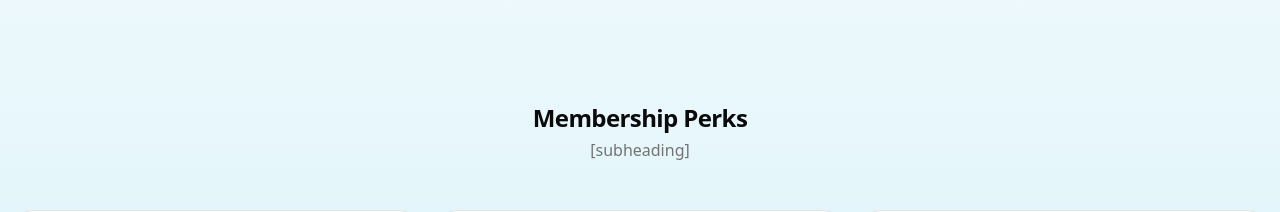
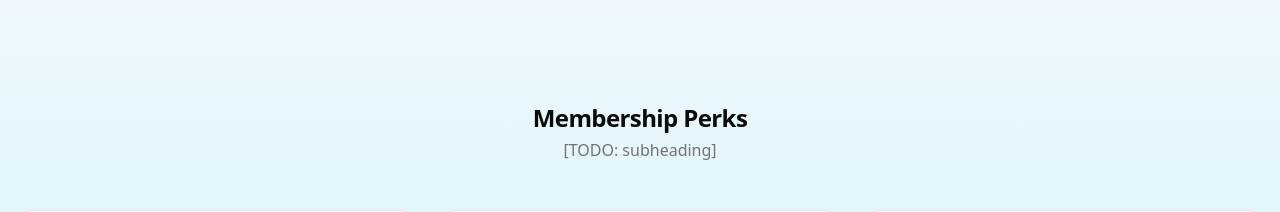
Before and after one commit to nednella/sanity, a React (Vite) app in the folder apps/web/: page / in a window 1280 px wide. Shown: the part 1200-1412 px from the top of the page. Built offline with nearby package versions, Linux system fonts and the light colour scheme; no server answers.

Commit message:
Add TODO

```diff
--- a/apps/web/src/components/landing/index/highlights.tsx
+++ b/apps/web/src/components/landing/index/highlights.tsx
@@ -58,10 +58,11 @@ const highlights: Highlight[] = [
 ]
 
 export function Highlights() {
+    // TODO: add subheading text
     return (
         <Container className="py-24 text-center">
             <H3 className="mb-1">Membership Perks</H3>
-            <Lead className="text-md mb-12">[subheading]</Lead>
+            <Lead className="text-md mb-12">[TODO: subheading]</Lead>
             <div className="grid gap-4 md:grid-cols-2 md:gap-6 lg:grid-cols-3">
                 {highlights.map((hl) => (
                     <Link
```
